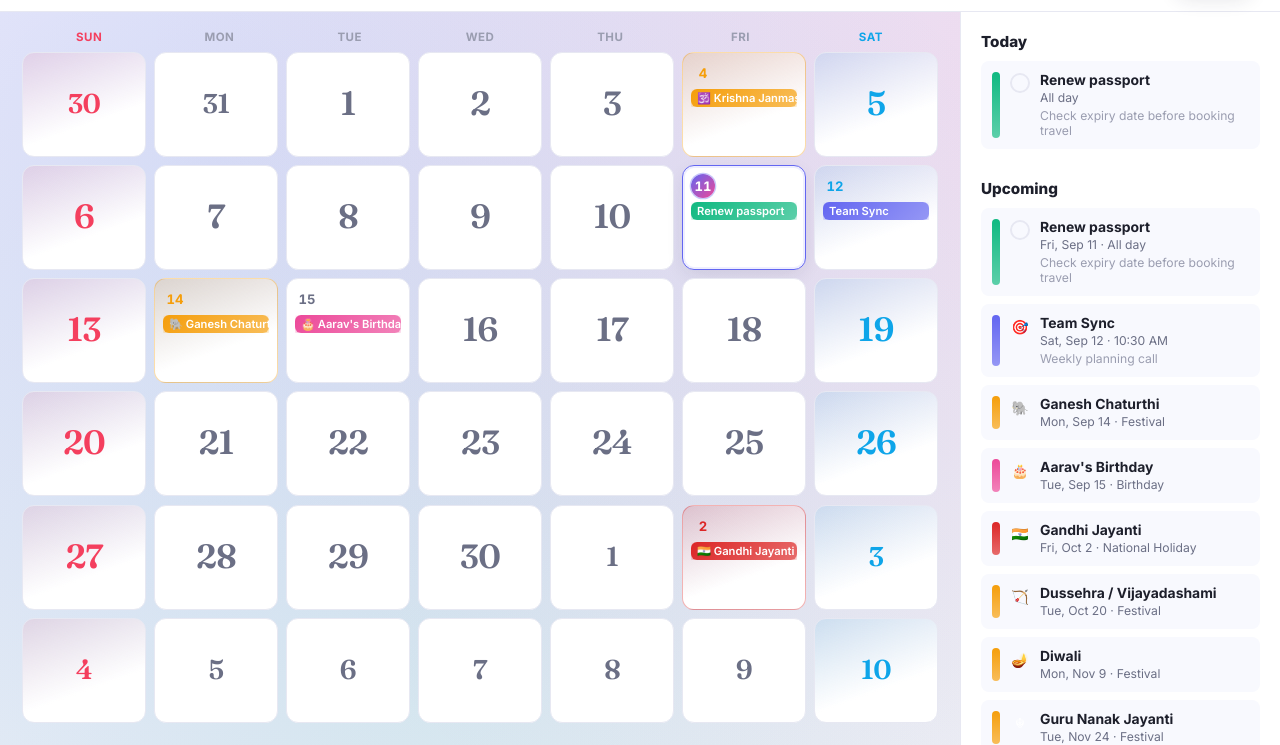
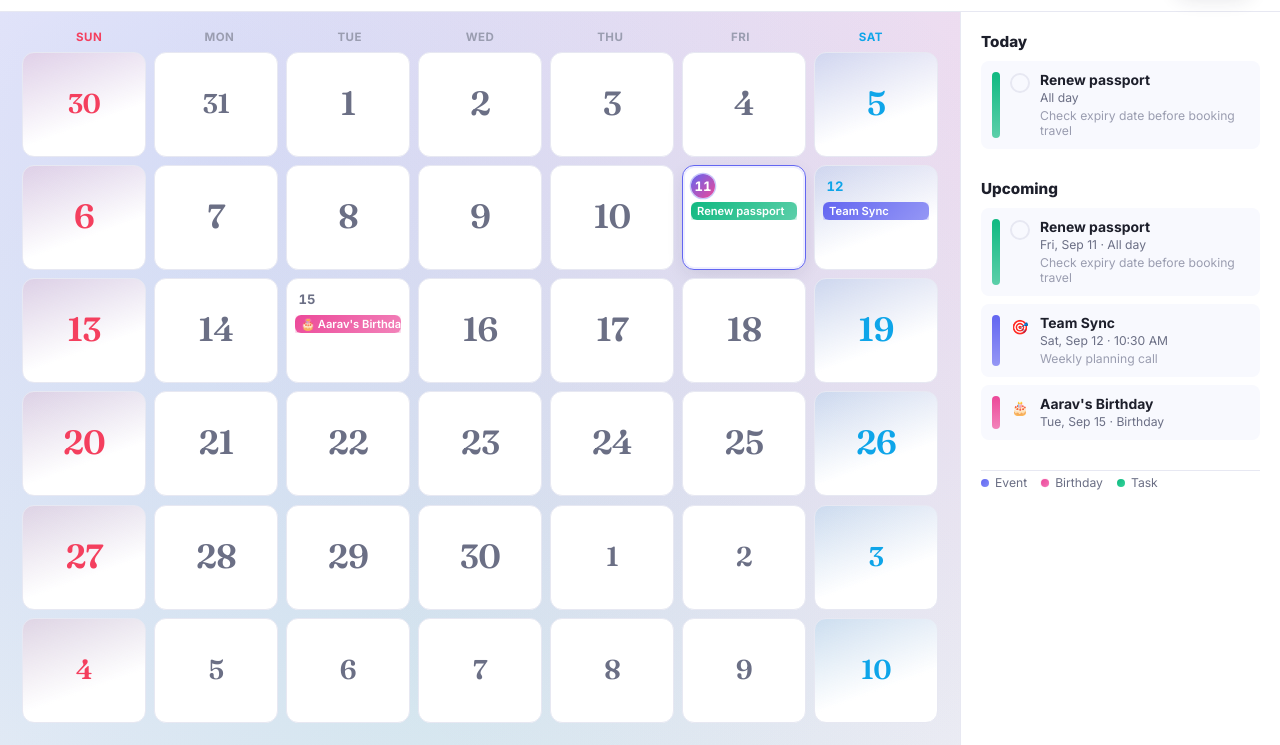
Before and after one commit to madhusudhan1260/kalendra, a plain HTML site: page index.html in a window 1280 px wide. Shown: the part 55-800 px from the top of the page. Drawn offline with Linux system fonts and the light colour scheme.

Commit message:
Remove auto-added holidays; show only user-created items
Month, day panel, Upcoming, and Agenda should only ever reflect
what the user actually adds. Drop the India-2026 holiday dataset
and every merge point it was wired into.

```diff
--- a/app.js
+++ b/app.js
@@ -107,45 +107,6 @@
     return type === "birthday" ? "🎂" : type === "task" ? "✅" : "🎯";
   }
 
-  /* ---------------- Holidays (India, 2026) ---------------- */
-  const HOLIDAY_COLORS = { national: "#dc2626", festival: "#f59e0b" };
-  const HOLIDAYS_2026 = [
-    { date: "2026-01-01", title: "New Year's Day", category: "festival", icon: "🎉" },
-    { date: "2026-01-14", title: "Makar Sankranti / Pongal", category: "festival", icon: "🪁" },
-    { date: "2026-01-26", title: "Republic Day", category: "national", icon: "🇮🇳" },
-    { date: "2026-02-15", title: "Maha Shivratri", category: "festival", icon: "🕉️" },
-    { date: "2026-03-04", title: "Holi", category: "festival", icon: "🎨" },
-    { date: "2026-03-21", title: "Id-ul-Fitr (Eid)", category: "festival", icon: "🌙" },
-    { date: "2026-03-26", title: "Ram Navami", category: "festival", icon: "🕉️" },
-    { date: "2026-03-31", title: "Mahavir Jayanti", category: "festival", icon: "🕉️" },
-    { date: "2026-04-03", title: "Good Friday", category: "festival", icon: "✝️" },
-    { date: "2026-05-01", title: "Buddha Purnima", category: "festival", icon: "☸️" },
-    { date: "2026-05-27", title: "Id-ul-Zuha (Bakrid)", category: "festival", icon: "🌙" },
-    { date: "2026-06-26", title: "Muharram", category: "festival", icon: "🌙" },
-    { date: "2026-08-15", title: "Independence Day", category: "national", icon: "🇮🇳" },
-    { date: "2026-08-28", title: "Raksha Bandhan", category: "festival", icon: "🎗️" },
-    { date: "2026-09-04", title: "Krishna Janmashtami", category: "festival", icon: "🕉️" },
-    { date: "2026-09-14", title: "Ganesh Chaturthi", category: "festival", icon: "🐘" },
-    { date: "2026-10-02", title: "Gandhi Jayanti", category: "national", icon: "🇮🇳" },
-    { date: "2026-10-20", title: "Dussehra / Vijayadashami", category: "festival", icon: "🏹" },
-    { date: "2026-11-09", title: "Diwali", category: "festival", icon: "🪔" },
-    { date: "2026-11-24", title: "Guru Nanak Jayanti", category: "festival", icon: "☬" },
-    { date: "2026-12-25", title: "Christmas", category: "festival", icon: "🎄" },
-  ];
-  const HOLIDAY_ITEMS = HOLIDAYS_2026.map((h) => ({
-    id: `holiday-${h.date}`,
-    type: "holiday",
-    title: h.title,
-    date: h.date,
-    time: "",
-    notes: "",
-    category: h.category,
-    icon: h.icon,
-    color: HOLIDAY_COLORS[h.category],
-    repeatYearly: false,
-    done: false,
-  }));
-
   /* ---------------- Timetable (weekly recurring college schedule) ---------------- */
   const SESSIONS = [
     { label: "Session 1", start: "08:00", end: "08:55" },
@@ -204,7 +165,7 @@
   }
 
   function itemsOnDate(date) {
-    return [...state.items, ...HOLIDAY_ITEMS]
+    return state.items
       .filter((it) => occursOn(it, date))
       .sort((a, b) => {
         if (a.time && b.time) return a.time.localeCompare(b.time);
@@ -266,7 +227,6 @@
 
   function chipHtml(item) {
     const label = item.type === "birthday" ? `🎂 ${item.title}`
-      : item.type === "holiday" ? `${item.icon} ${item.title}`
       : item.type === "task" ? `${item.done ? "✓ " : ""}${item.title}`
       : item.title;
     const doneClass = item.type === "task" && item.done ? "done" : "";
@@ -298,14 +258,12 @@
       const isSelected = isSameDay(cellDate, state.selectedDate);
       const dow = cellDate.getDay();
       const items = itemsOnDate(cellDate);
-      const holidayItem = items.find((it) => it.type === "holiday");
-      const holidayClass = holidayItem ? (holidayItem.category === "national" ? "holiday-national" : "holiday-festival") : "";
-      const weekendClass = holidayClass ? "" : dow === 0 ? "weekend-sun" : dow === 6 ? "weekend-sat" : "";
+      const weekendClass = dow === 0 ? "weekend-sun" : dow === 6 ? "weekend-sat" : "";
       const visible = items.slice(0, 3);
       const extra = items.length - visible.length;
       const hasItemsClass = items.length ? "has-items" : "";
 
-      html += `<div class="day-cell ${outside ? "outside" : ""} ${isToday ? "is-today" : ""} ${isSelected ? "selected" : ""} ${weekendClass} ${holidayClass} ${hasItemsClass}" data-date="${toDateStr(cellDate)}" style="--i:${i}">
+      html += `<div class="day-cell ${outside ? "outside" : ""} ${isToday ? "is-today" : ""} ${isSelected ? "selected" : ""} ${weekendClass} ${hasItemsClass}" data-date="${toDateStr(cellDate)}" style="--i:${i}">
         <span class="day-num">${cellDate.getDate()}</span>
         <div class="day-chips">
           ${visible.map(chipHtml).join("")}
@@ -322,8 +280,6 @@
     if (item.type === "birthday") {
       const years = occ.getFullYear() - parseDateStr(item.date).getFullYear();
       metaParts.push(years > 0 ? `Turns ${years}` : "Birthday");
-    } else if (item.type === "holiday") {
-      metaParts.push(item.category === "national" ? "National Holiday" : "Festival");
     } else if (item.time) {
       metaParts.push(formatTime(item.time));
     } else {
@@ -333,7 +289,7 @@
 
     const checkHtml = item.type === "task"
       ? `<div class="item-check ${item.done ? "checked" : ""}" data-check="${item.id}">${item.done ? "✓" : ""}</div>`
-      : `<div class="item-check" style="border-color:transparent;display:flex;align-items:center;justify-content:center;font-size:14px;">${item.icon || typeIcon(item.type)}</div>`;
+      : `<div class="item-check" style="border-color:transparent;display:flex;align-items:center;justify-content:center;font-size:14px;">${typeIcon(item.type)}</div>`;
 
     const c2 = lighten(item.color, 0.32);
     return `<div class="item-card" data-edit="${item.id}" style="--chip-c:${item.color};--chip-c2:${c2}">
@@ -363,7 +319,7 @@
 
   function renderUpcoming() {
     const today = startOfDay(new Date());
-    const upcoming = [...state.items, ...HOLIDAY_ITEMS]
+    const upcoming = state.items
       .map((item) => ({ item, occ: nextOccurrence(item, today) }))
       .filter((x) => x.occ)
       .sort((a, b) => a.occ - b.occ || (a.item.time || "").localeCompare(b.item.time || ""))
@@ -574,7 +530,7 @@
       return;
     }
     const editTarget = e.target.closest("[data-edit]");
-    if (editTarget && !editTarget.dataset.edit.startsWith("holiday-")) {
+    if (editTarget) {
       openModal({ editId: editTarget.dataset.edit });
     }
   }
@@ -586,7 +542,7 @@
   monthGrid.addEventListener("click", (e) => {
     const chip = e.target.closest("[data-id]");
     if (chip) {
-      if (!chip.dataset.id.startsWith("holiday-")) openModal({ editId: chip.dataset.id });
+      openModal({ editId: chip.dataset.id });
       return;
     }
     const cell = e.target.closest(".day-cell");
--- a/index.html
+++ b/index.html
@@ -98,8 +98,6 @@
           <span class="legend-item"><i class="dot dot-event"></i>Event</span>
           <span class="legend-item"><i class="dot dot-birthday"></i>Birthday</span>
           <span class="legend-item"><i class="dot dot-task"></i>Task</span>
-          <span class="legend-item"><i class="dot dot-holiday-national"></i>National Holiday</span>
-          <span class="legend-item"><i class="dot dot-holiday-festival"></i>Festival</span>
         </div>
       </aside>
     </div>
--- a/styles.css
+++ b/styles.css
@@ -332,11 +332,6 @@ button { font-family: inherit; }
 .day-cell.weekend-sun .day-num { color: var(--sun); }
 .day-cell.weekend-sat .day-num { color: var(--sat); }
 
-.day-cell.holiday-national { background: linear-gradient(160deg, rgba(220, 38, 38, 0.16), var(--surface) 65%); border-color: rgba(220, 38, 38, 0.35); }
-.day-cell.holiday-festival { background: linear-gradient(160deg, rgba(245, 158, 11, 0.16), var(--surface) 65%); border-color: rgba(245, 158, 11, 0.35); }
-.day-cell.holiday-national .day-num { color: #dc2626; }
-.day-cell.holiday-festival .day-num { color: #f59e0b; }
-
 .day-num {
   font-size: 0.82rem;
   font-weight: 700;
@@ -502,8 +497,6 @@ button { font-family: inherit; }
 .dot-event { background: linear-gradient(135deg, #6366f1, #818cf8); }
 .dot-birthday { background: linear-gradient(135deg, #ec4899, #f472b6); animation: dotPop 2.4s ease-in-out infinite; }
 .dot-task { background: linear-gradient(135deg, #10b981, #34d399); }
-.dot-holiday-national { background: linear-gradient(135deg, #dc2626, #f87171); }
-.dot-holiday-festival { background: linear-gradient(135deg, #f59e0b, #fbbf24); }
 @keyframes dotPop { 0%, 100% { transform: scale(1); } 50% { transform: scale(1.35); } }
 
 /* ---------- Agenda view ---------- */
```
